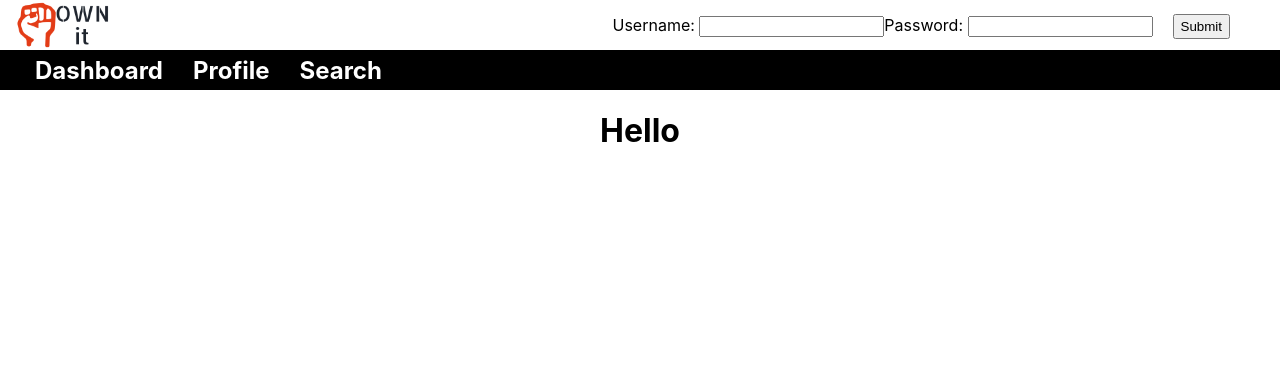
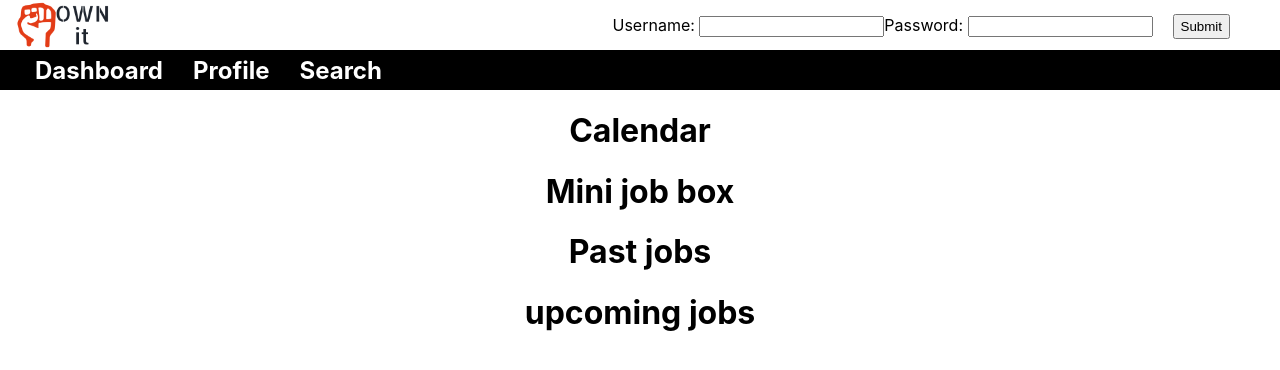
Before and after one commit to javhan/freelancerhomepage, a React (Create React App) app: page /dashboard in a window 1280 px wide. Shown: the top 370 px of the page. Built offline with nearby package versions, Linux system fonts and the light colour scheme; no server answers.

Commit message:
skeleton pretty much completed

```diff
--- a/src/App.css
+++ b/src/App.css
@@ -54,7 +54,7 @@ nav h1 {
 }
 
 .logo {
-  zoom: 100%;
+  height: 50px;
 }
 
 .topBar {
@@ -81,3 +81,7 @@ button {
   height: 25px;
   vertical-align: middle;
 }
+
+a:link {
+  color: white;
+}
--- a/src/App.js
+++ b/src/App.js
@@ -1,27 +1,51 @@
-import './App.css';
-import APITest from "./components/APITest"
-import image from './assets/OWNit.png'
-import Dashboard from './components/Dashboard'
-import Profile from './components/Profile'
-import Search from './components/Search'
-import Login from './components/Login';
+import "./App.css";
+// import APITest from "./components/APITest";
+import image from "./assets/OWNit.png";
+import Dashboard from "./components/Dashboard";
+import Profile from "./components/Profile";
+import Search from "./components/Search";
+import Login from "./components/Login";
+import Home from "./components/Home";
+import { Route, Link, Switch } from "react-router-dom";
 
 function App() {
-
-  console.log(image)
+  console.log(image);
   return (
     <div className="App">
       {/* <APITest /> */}
       <div className="topBar">
-        <img src={image} alt="logo" className="logo"/>
+        <Link to="/">
+          <img src={image} alt="logo" className="logo" />
+        </Link>
         <Login />
       </div>
       <nav>
+        <Link to="/dashboard">
         <h1>Dashboard</h1>
+        </Link>
+        <Link to="/profile">
         <h1>Profile</h1>
+        </Link>
+        <Link to="/search">
         <h1>Search</h1>
+        </Link>
       </nav>
-      <h1>Hello</h1>
+      <main>
+        <Switch>
+          <Route exact path="/">
+            <Home />
+          </Route>
+          <Route exact path="/dashboard">
+            <Dashboard />
+          </Route>
+          <Route exact path="/profile">
+            <Profile />
+          </Route>
+          <Route exact path="/Search">
+            <Search />
+          </Route>
+        </Switch>
+      </main>
     </div>
   );
 }
--- a/src/components/Dashboard.jsx
+++ b/src/components/Dashboard.jsx
@@ -1,9 +1,20 @@
-import React from 'react'
+import React from "react";
 
 export default function Dashboard() {
-    return (
-        <div>
-
-        </div>
-    )
+  return (
+    <div>
+      <div>
+        <h1>Calendar</h1>
+      </div>
+      <div>
+        <h1>Mini job box</h1>
+      </div>
+      <div>
+        <h1>Past jobs</h1>
+      </div>
+      <div>
+        <h1>upcoming jobs</h1>
+      </div>
+    </div>
+  );
 }
--- a/src/components/Home.jsx
+++ b/src/components/Home.jsx
@@ -3,7 +3,7 @@ import React from 'react'
 export default function Home() {
     return (
         <div>
-
+            <h1>This is home</h1>
         </div>
     )
 }
--- a/src/components/Profile.jsx
+++ b/src/components/Profile.jsx
@@ -3,7 +3,7 @@ import React from 'react'
 export default function Profile() {
     return (
         <div>
-
+            <h1>This is profile</h1>
         </div>
     )
 }
--- a/src/components/Search.jsx
+++ b/src/components/Search.jsx
@@ -3,7 +3,7 @@ import React from 'react'
 export default function Search() {
     return (
         <div>
-
+            <h1>This is search</h1>
         </div>
     )
 }
```
